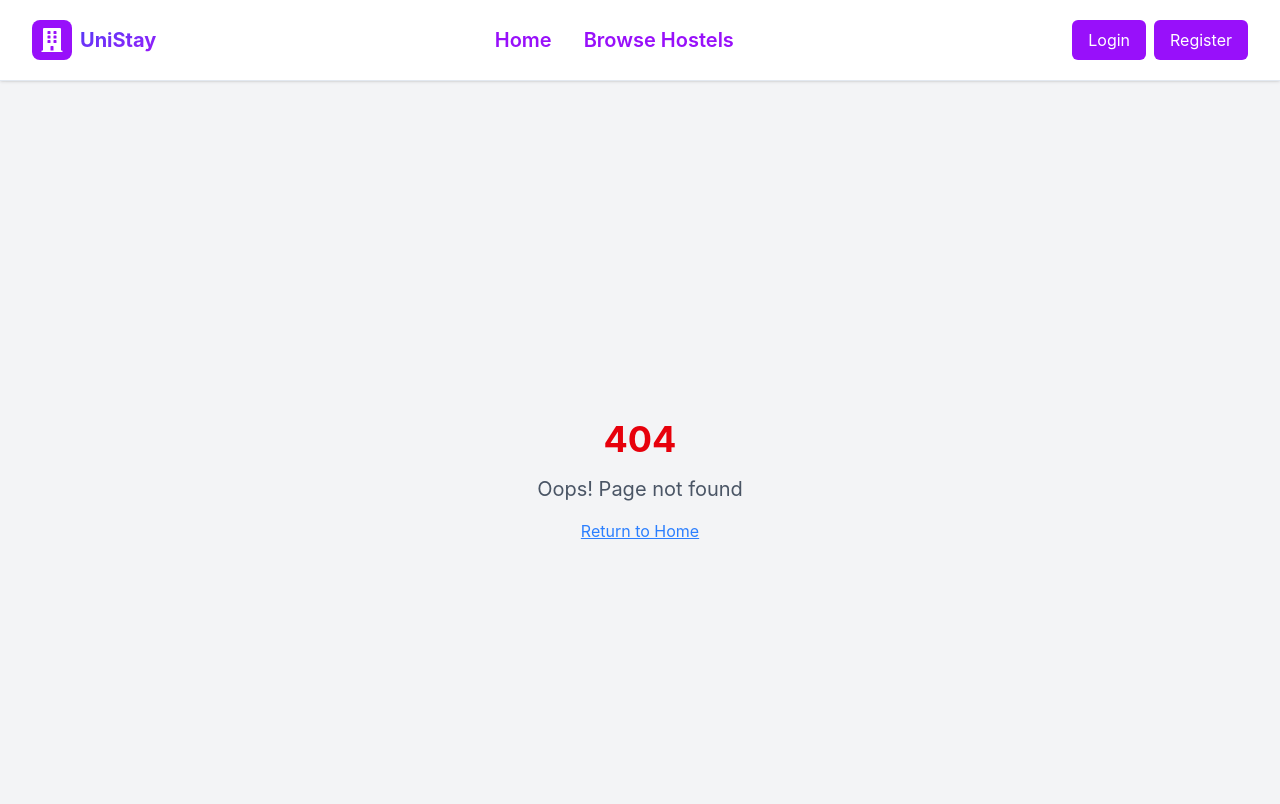
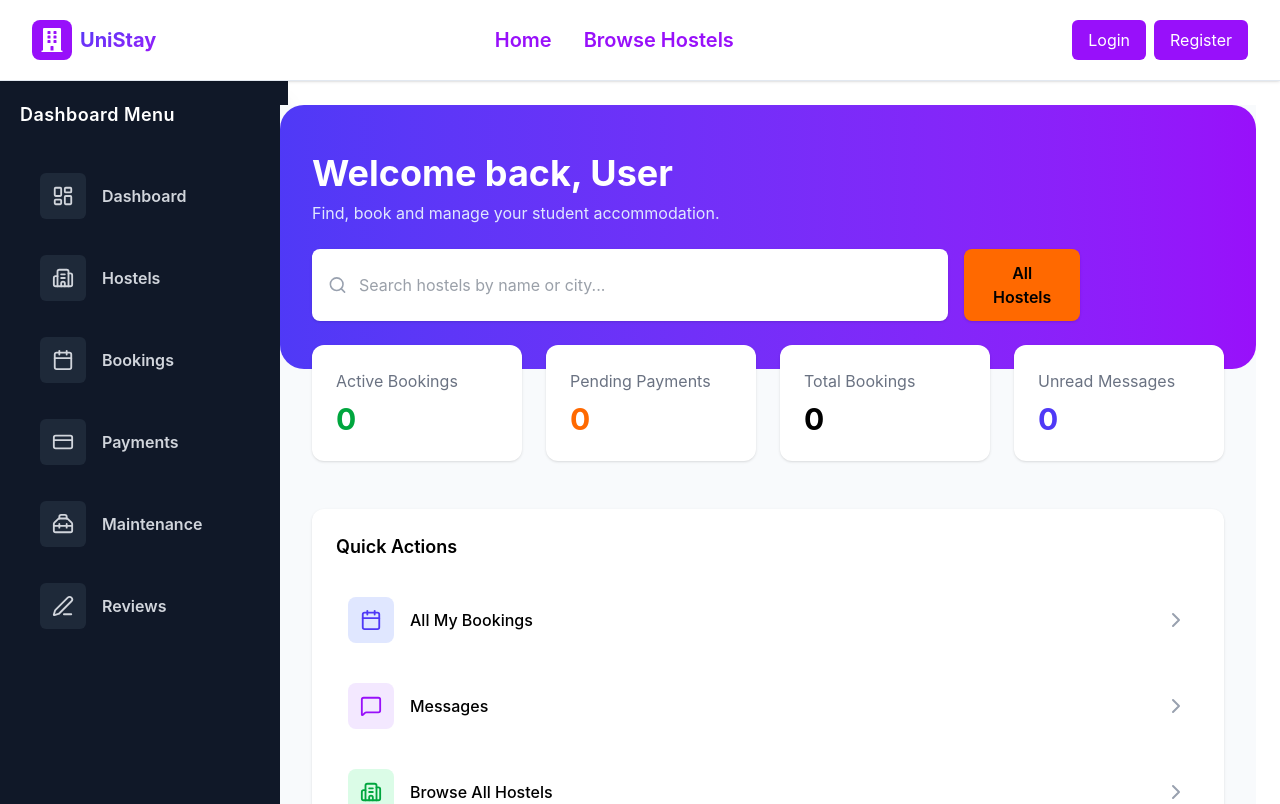
Before and after one commit to flavia-sudo/unistay-frontend, a React app: page /dashboard in a window 1280 px wide. Before the commit this address had no page. Shown: the top 804 px of the page. Built offline with nearby package versions, Linux system fonts and the light colour scheme; no server answers; the HTML template or start-up script is replaced by a standard one.

Commit message:
changes to user dashboard

```diff
--- a/src/App.tsx
+++ b/src/App.tsx
@@ -15,6 +15,8 @@ import Payment from "./Dashboard/AdminDashboard/payments/Payment";
 import Maintenance from "./Dashboard/AdminDashboard/maintenance/Maintenance";
 import Review from "./Dashboard/AdminDashboard/reviews/Review";
 import AdminLayout from "./Dashboard/AdminDashboard/AdminLayout";
+import UserLayout from "./Dashboard/UserDashboard/UserLayout";
+import UserDashboard from "./Dashboard/UserDashboard/UserDashboard";
 
 function App() {
   return (
@@ -29,13 +31,17 @@ function App() {
           <Route path='/profile' element={<Profile/>} />
           <Route path='/messages' element={<Message />} />
           <Route path='/admin' element={<AdminLayout />} >
-            <Route element={<AdminDashboard />} />
+          <Route index element={<AdminDashboard />} />
+            <Route path='dashboard' element={<AdminDashboard />} />
             <Route path='users' element={<Users />} />
             <Route path='hostels' element={< AllHostels />} />
             <Route path='bookings' element={<AllBookings />} />
             <Route path='payments' element={<Payment />} />
             <Route path='maintenance' element={<Maintenance />} />
             <Route path='reviews' element={<Review />} />
+          </Route>
+          <Route path='/dashboard' element={<UserLayout />}>
+          <Route index element={<UserDashboard />} />
           </Route>
           <Route path="*" element={<NotFound/>} />
         </Routes>
--- a/src/Dashboard/UserDashboard/UserDashboard.tsx
+++ b/src/Dashboard/UserDashboard/UserDashboard.tsx
@@ -1,31 +1,49 @@
-import { Search } from "lucide-react";
+import { Search, Calendar, MessageSquare, Building2, ChevronRight } from "lucide-react";
 import { useNavigate } from "react-router-dom";
-//import { hostelsAPI } from "../../../features/hostelAPI";
+import { useEffect, useState } from "react";
+import { hostelsAPI, type THostel } from "../../features/hostelAPI";
+import { roomsAPI, type TRoom } from "../../features/roomAPI";
+
+type User = {
+  firstName?: string;
+};
 
 const UserDashboard = () => {
   const navigate = useNavigate();
 
-  const user = JSON.parse(localStorage.getItem("User") || "{}");
-  const firstName = user?.firstName || "User";
+  const [userName, setUserName] = useState("User");
+
+  const { data: hostelsData } = hostelsAPI.useGetHostelsQuery(undefined);
+  const { data: roomsData } = roomsAPI.useGetRoomsQuery(undefined);
+
+  useEffect(() => {
+    const storedUser = localStorage.getItem("user");
+
+    if (storedUser) {
+      const parsedUser: User = JSON.parse(storedUser);
+      setUserName(parsedUser.firstName || "User");
+    }
+  }, []);
+
+  const hostels: THostel[] = hostelsData?.data || [];
+  const rooms: TRoom[] = roomsData?.data || [];
 
   return (
-    <div className="w-full min-h-screen bg-gray-100">
+    <div className="flex-1 min-h-screen bg-slate-50 pb-10">
 
-      {/* Header */}
-      <div className="w-full bg-gradient-to-r from-indigo-600 to-purple-600 text-white px-10 py-10">
+      {/* HEADER */}
+      <div className="bg-gradient-to-r from-indigo-600 to-purple-600 text-white px-8 py-12 w-full rounded-3xl">
 
         <h1 className="text-4xl font-bold mb-2">
-          Welcome back, {firstName}
+          Welcome back, {userName}
         </h1>
 
-        <p className="text-lg text-indigo-100 mb-8">
+        <p className="text-indigo-100 mb-6">
           Find, book and manage your student accommodation.
         </p>
 
-        {/* Search Section */}
         <div className="flex gap-4 max-w-3xl">
 
-          {/* Search Input */}
           <div className="flex items-center bg-white rounded-lg px-4 py-3 w-full shadow">
 
             <Search className="text-gray-400 mr-3" size={20} />
@@ -38,7 +56,6 @@ const UserDashboard = () => {
 
           </div>
 
-          {/* All Hostels Button */}
           <button
             onClick={() => navigate("/hostels")}
             className="bg-orange-500 hover:bg-orange-600 text-black font-semibold px-6 py-3 rounded-lg shadow"
@@ -49,28 +66,24 @@ const UserDashboard = () => {
         </div>
       </div>
 
-      {/* Stats Cards */}
-      <div className="grid grid-cols-1 md:grid-cols-4 gap-6 px-10 -mt-10">
+      {/* STATS */}
+      <div className="grid grid-cols-1 sm:grid-cols-2 lg:grid-cols-4 gap-6 px-8 -mt-6 mb-12">
 
-        {/* Active Bookings */}
         <div className="bg-white rounded-xl shadow p-6">
           <p className="text-gray-500 mb-2">Active Bookings</p>
           <h2 className="text-3xl font-bold text-green-600">0</h2>
         </div>
 
-        {/* Pending Payments */}
         <div className="bg-white rounded-xl shadow p-6">
           <p className="text-gray-500 mb-2">Pending Payments</p>
           <h2 className="text-3xl font-bold text-orange-500">0</h2>
         </div>
 
-        {/* Total Bookings */}
         <div className="bg-white rounded-xl shadow p-6">
           <p className="text-gray-500 mb-2">Total Bookings</p>
-          <h2 className="text-3xl font-bold text-black">0</h2>
+          <h2 className="text-3xl font-bold">0</h2>
         </div>
 
-        {/* Unread Messages */}
         <div className="bg-white rounded-xl shadow p-6">
           <p className="text-gray-500 mb-2">Unread Messages</p>
           <h2 className="text-3xl font-bold text-indigo-600">0</h2>
@@ -78,31 +91,151 @@ const UserDashboard = () => {
 
       </div>
 
-      {/* My Bookings Section */}
-      <div className="px-10 mt-10">
+      {/* QUICK ACTIONS */}
+      <div className="px-8 mb-12">
 
         <div className="bg-white rounded-xl shadow p-6">
 
-          <div className="flex justify-between items-center mb-6">
-            <h2 className="text-xl font-semibold">My Bookings</h2>
+          <h2 className="text-lg font-semibold mb-6">
+            Quick Actions
+          </h2>
 
-            <button
-              onClick={() => navigate("/bookings")}
-              className="text-indigo-600 font-medium hover:underline"
+          <div className="space-y-4">
+
+            {/* Bookings */}
+            <div
+              onClick={() => navigate("/my-bookings")}
+              className="flex items-center justify-between cursor-pointer hover:bg-gray-50 p-3 rounded-lg"
             >
-              View All →
-            </button>
-          </div>
+              <div className="flex items-center gap-4">
 
-          {/* Empty State */}
-          <div className="text-gray-500 text-center py-10">
-            You have no bookings yet.
+                <div className="bg-indigo-100 p-3 rounded-lg">
+                  <Calendar className="text-indigo-600" size={22} />
+                </div>
+
+                <p className="font-medium">All My Bookings</p>
+
+              </div>
+
+              <ChevronRight className="text-gray-400" />
+
+            </div>
+
+            {/* Messages */}
+            <div
+              onClick={() => navigate("/messages")}
+              className="flex items-center justify-between cursor-pointer hover:bg-gray-50 p-3 rounded-lg"
+            >
+
+              <div className="flex items-center gap-4">
+
+                <div className="bg-purple-100 p-3 rounded-lg">
+                  <MessageSquare className="text-purple-600" size={22} />
+                </div>
+
+                <p className="font-medium">Messages</p>
+
+              </div>
+
+              <ChevronRight className="text-gray-400" />
+
+            </div>
+
+            {/* Hostels */}
+            <div
+              onClick={() => navigate("/hostels")}
+              className="flex items-center justify-between cursor-pointer hover:bg-gray-50 p-3 rounded-lg"
+            >
+
+              <div className="flex items-center gap-4">
+
+                <div className="bg-green-100 p-3 rounded-lg">
+                  <Building2 className="text-green-600" size={22} />
+                </div>
+
+                <p className="font-medium">Browse All Hostels</p>
+
+              </div>
+
+              <ChevronRight className="text-gray-400" />
+
+            </div>
+
           </div>
 
         </div>
 
       </div>
 
+      {/* AVAILABLE HOSTELS */}
+      <div className="px-10">
+
+        <div className="flex justify-between items-center mb-6">
+
+          <h2 className="text-xl font-semibold">
+            Available Hostels
+          </h2>
+
+          <button
+            onClick={() => navigate("/hostels")}
+            className="text-indigo-600 font-medium hover:underline"
+          >
+            See All →
+          </button>
+
+        </div>
+
+        <div className="grid sm:grid-cols-2 lg:grid-cols-3 gap-8">
+
+          {hostels.slice(0, 3).map((hostel) => {
+
+            const hostelRooms = rooms.filter(
+              (room) => room.hostelId === hostel.hostelId
+            );
+
+            const lowestPrice =
+              hostelRooms.length > 0
+                ? Math.min(...hostelRooms.map((room) => Number(room.price)))
+                : null;
+
+            return (
+              <div
+                key={hostel.hostelId}
+                className="bg-white rounded-12xl shadow-sm hover:shadow-lg transition-all 7duration-300 cursor-pointer overflow-hidden"
+                onClick={() => navigate(`/hostel/${hostel.hostelId}`)}
+              >
+
+                <img
+                  src={hostel.image_URL}
+                  alt={hostel.hostelName}
+                  className="w-full h-40 object-cover rounded-t-xl"
+                />
+
+                <div className="p-4">
+
+                  <h3 className="font-semibold text-lg">
+                    {hostel.hostelName}
+                  </h3>
+
+                  <p className="text-gray-500 text-sm">
+                    {hostel.location}
+                  </p>
+
+                  <p className="text-indigo-600 font-semibold mt-2">
+                    {lowestPrice
+                      ? `Ksh ${lowestPrice}/sem`
+                      : "No rooms available"}
+                  </p>
+
+                </div>
+
+              </div>
+            );
+          })}
+
+        </div>
+
+      </div>
     </div>
   );
 };
--- /dev/null
+++ b/src/Dashboard/UserDashboard/UserLayout.tsx
@@ -0,0 +1,44 @@
+import { Outlet } from "react-router-dom";
+import UserDrawer from "../UserDashboard/aside/UserDrawer";
+import { useState } from "react";
+import { IoMenu } from "react-icons/io5";
+
+export default function UserLayout() {
+    const [drawerOpen, setDrawerOpen] = useState(false);
+
+  return (
+    <div className="flex min-h-screen">
+
+      {/* Sidebar */}
+      <div className="w-64 bg-gray-900 hidden md:block">
+        <UserDrawer />
+      </div>
+
+      {/* Mobile Sidebar */}
+      {drawerOpen &&(
+        <>
+        <div className="fixed inset-0 bg-black/50 z-40" onClick={() => setDrawerOpen(false)}
+        >
+            <div className="fixed inset-y-0 left-0 w-64 bg-gray-900 z-50">
+                <UserDrawer onClose={() => setDrawerOpen(false)}/>
+            </div>
+        </div>
+        </>
+      )}
+
+      {/* Page Content */}
+      <div className="flex-1 flex flex-col">
+        {/* Mobile Top Bar */}
+        <div className="md:hidden flex items-center bg-gray-900 text-white p-4">
+            <button onClick={() => setDrawerOpen(true)} className="mr-4">
+                <IoMenu size={24} />
+            </button>
+            <h1 className="text-lg font-bold">User Dashboard</h1>
+        </div>
+      <div className="flex-1 p-4 md:p-6">
+        <Outlet />
+      </div>
+    </div>
+    </div>
+  );
+}
--- a/src/Dashboard/UserDashboard/aside/UserDrawer.tsx
+++ b/src/Dashboard/UserDashboard/aside/UserDrawer.tsx
@@ -4,11 +4,15 @@ import { IoCloseSharp } from "react-icons/io5";
 
 const UserDrawer = ({ onClose }: { onClose?: () => void }) => {
   return (
-        <div className="p-4">
+    <div className="h-full w-72 shrink-0 bg-gray-900 text-white flex flex-col shadow-xl p-5">
+
+      {/* Header */}
       <div className="flex justify-between items-center mb-4">
-                <h2 className="text-xl font-bold text-center text-white border-b-2 border-gray-700">
+
+        <h2 className="text-lg font-semibold tracking-wide text-white">
           Dashboard Menu
         </h2>
+
         {onClose && (
           <button
             onClick={onClose}
@@ -18,22 +22,44 @@ const UserDrawer = ({ onClose }: { onClose?: () => void }) => {
             <IoCloseSharp size={24} />
           </button>
         )}
+
       </div>
-            <ul className="flex flex-col gap-2">
+
+      {/* Menu Items */}
+      <ul className="flex flex-col gap-3 mt-4">
+
         {userDrawerData.map((item) => (
           <li key={item.id}>
+
             <NavLink
               to={item.link}
-                            className="flex text-xl space-x-3 border-b-2 border-transparent hover:border-blue-400 text-gray-100 hover:bg-gray-700  m-2"
+              className={({ isActive }) =>
+                `flex items-center gap-4 px-5 py-3 rounded-xl transition-all duration-200
+                ${
+                  isActive
+                    ? "bg-blue-500 text-white shadow"
+                    : "text-gray-300 hover:bg-gray-700 hover:text-white"
+                }`
+              }
             >
-                            <item.icon />
-                            <span className="text-xl text-gray-100">
+
+              {/* Icon */}
+              <div className="p-3 bg-gray-800 rounded-md">
+                <item.icon size={22} />
+              </div>
+
+              {/* Name */}
+              <span className="text-base font-semibold">
                 {item.name}
               </span>
+
             </NavLink>
+
           </li>
         ))}
+
       </ul>
+
     </div>
   );
 };
```
Lines whose indentation alone changed are shown as unchanged.
